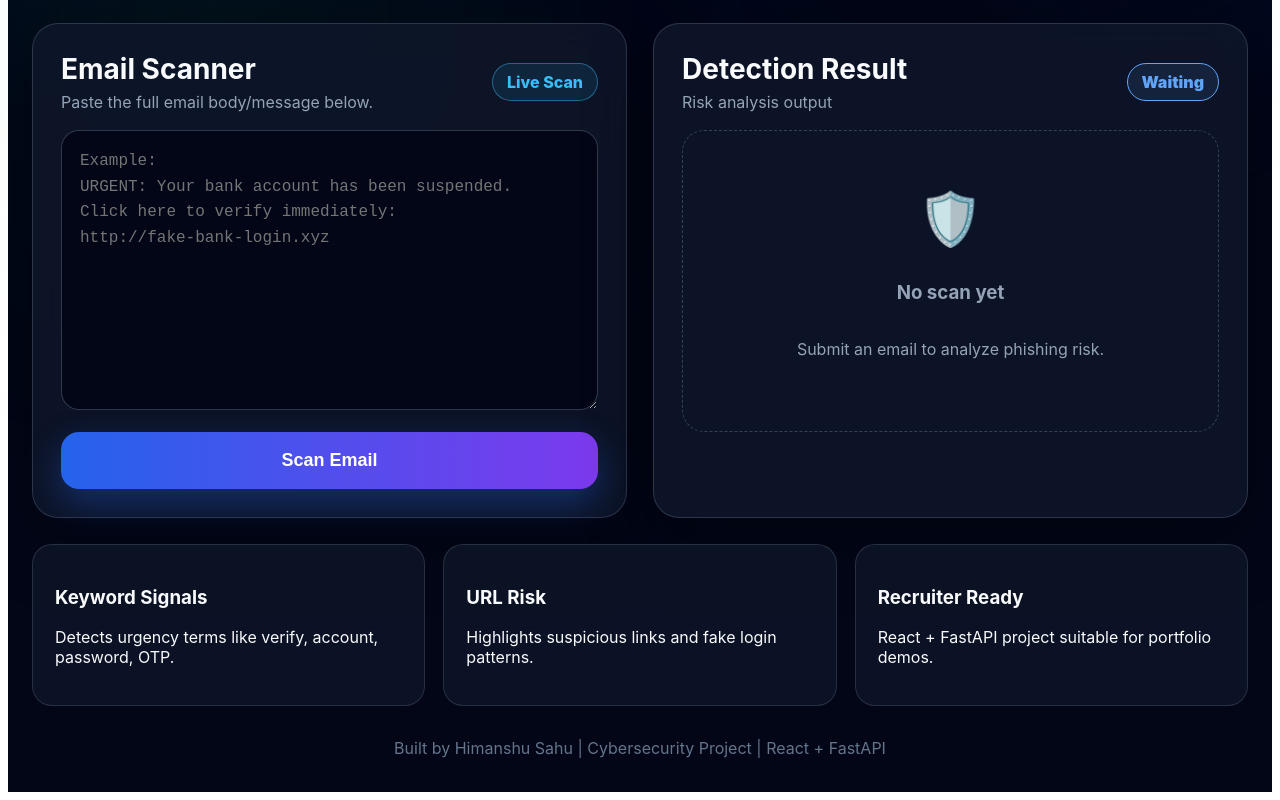
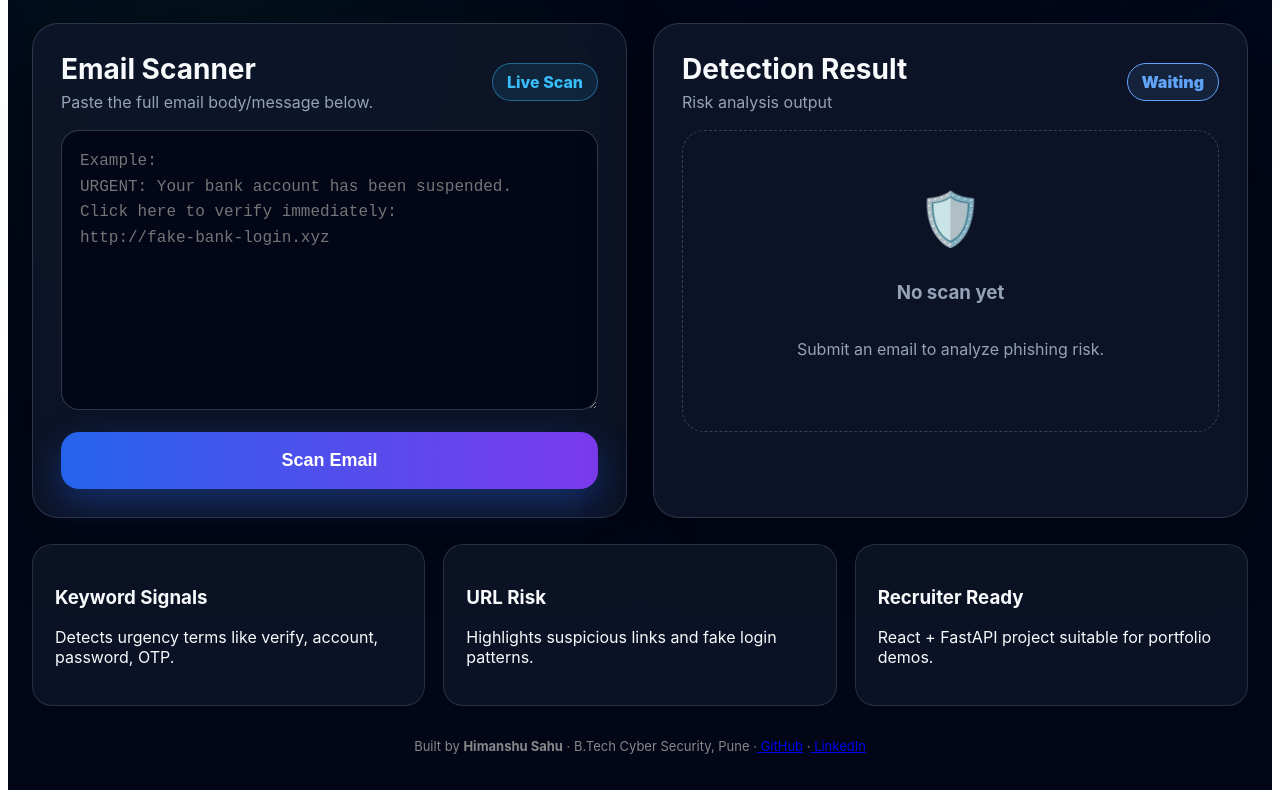
Before and after one commit to himanshu-04022006/cybersecurity-phishing-scanner, a React (Vite) app in the folder frontend/: page / in a window 1280 px wide. Shown: the part 538-1338 px from the top of the page. Built offline with nearby package versions, Linux system fonts and the light colour scheme.

Commit message:
Add professional footer

```diff
--- a/frontend/src/App.jsx
+++ b/frontend/src/App.jsx
@@ -256,9 +256,34 @@ http://fake-bank-login.xyz`}
         </div>
       </section>
 
-      <footer style={styles.footer}>
-        Built by Himanshu Sahu | Cybersecurity Project | React + FastAPI
-      </footer>
+      <footer
+  style={{
+    textAlign: "center",
+    padding: "12px",
+    fontSize: "13px",
+    color: "#888",
+    marginTop: "20px",
+  }}
+>
+  Built by <strong>Himanshu Sahu</strong> · B.Tech Cyber Security, Pune ·
+  <a
+    href="https://github.com/himanshu-04022006"
+    target="_blank"
+    rel="noreferrer"
+  >
+    {" "}
+    GitHub
+  </a>{" "}
+  ·
+  <a
+    href="https://www.linkedin.com/in/himanshu-sahu-a134a0283"
+    target="_blank"
+    rel="noreferrer"
+  >
+    {" "}
+    LinkedIn
+  </a>
+  </footer>
     </div>
   );
 }
```
